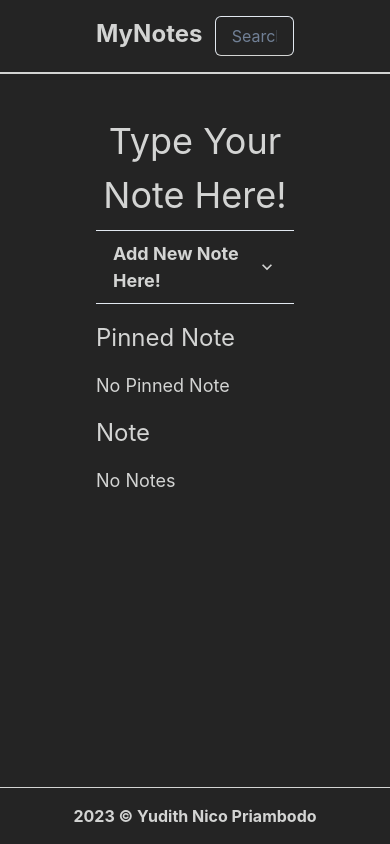
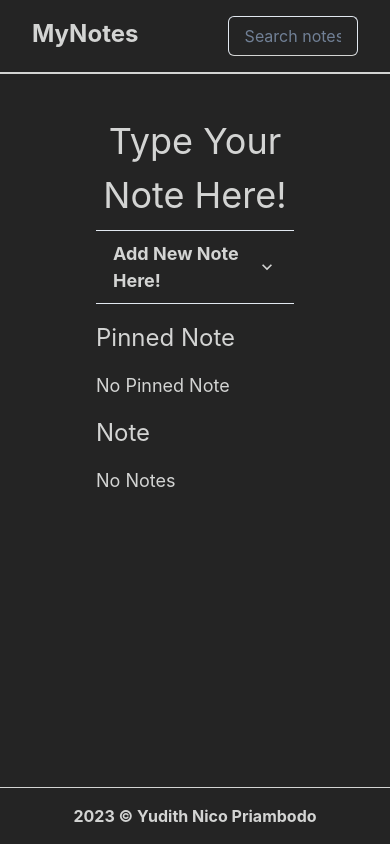
Before and after one commit to Yunic10/notes-web-app, a React (Vite) app: page / in a window 390 px wide. Built offline with nearby package versions, Linux system fonts and the light colour scheme.

Commit message:
try useMediaQuery

```diff
--- a/src/App.jsx
+++ b/src/App.jsx
@@ -6,8 +6,10 @@ import { Box, ChakraProvider, Text, useToast } from '@chakra-ui/react';
 import { Header } from './component/Head/Header';
 import DeleteAlert from './component/Notes/DeleteAlert';
 import Footer from './component/Footer/Footer';
+import {useMediaQuery} from '@chakra-ui/react';
 
 function App() {
+  const isLargerThan420 = useMediaQuery('(min-width: 420px)');
   const [todos, setTodos] = useState(() => {
     const localValue = localStorage.getItem("NOTES");
     if (localValue == null) return [];
@@ -95,7 +97,7 @@ function App() {
   return (
     <ChakraProvider>
       <Header onSearchChange={setSearchTerm} />
-      <Box padding={'2rem'} paddingX={'6rem'}>
+      <Box padding={'2rem'} paddingX={isLargerThan420 ? '6rem' : '2rem'}>
         <Text fontSize={"4xl"} marginY={2}>Type Your Note Here!</Text>
 
         <AddNote onSubmit={addTodo} />
--- a/src/component/Head/Header.jsx
+++ b/src/component/Head/Header.jsx
@@ -1,14 +1,16 @@
 import { Box, Text } from '@chakra-ui/react';
 import Search from './Search';
 import PropTypes from 'prop-types'
+import { useMediaQuery } from '@chakra-ui/react'
 
 export function Header({ onSearchChange }) {
+    const [isLargerThan420] = useMediaQuery('(min-width: 420px)');
     Header.propTypes = {
         onSearchChange: PropTypes.func.isRequired,
       };
     return (
     <>
-      <Box display={'flex'} borderBottom={'2px'} paddingX={'6rem'} paddingY={'1rem'} justifyContent={'space-between'}>
+      <Box display={'flex'} borderBottom={'2px'} paddingX={isLargerThan420 ? '6rem' : '2rem'} paddingY={'1rem'} justifyContent={'space-between'}>
         <Text fontSize={'2xl'} fontWeight={'bold'}>MyNotes</Text>
         <Search onSearchChange={onSearchChange} />
       </Box>
```
